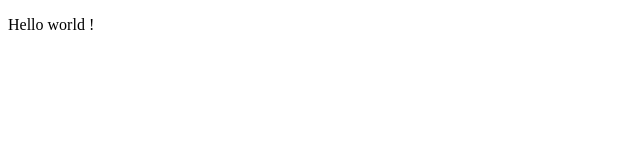
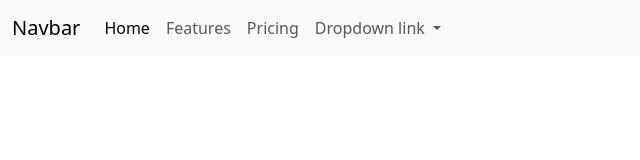
Before and after one commit to FskiTeo/projethtmlcss, a plain HTML site: page index.html in a window 1280 px wide. Shown: the whole page, without its empty margins (0-640 px from the left). Drawn offline with nearby package versions, Linux system fonts and the light colour scheme.

Commit message:
Second commit

```diff
--- a/index.html
+++ b/index.html
@@ -1,9 +1,43 @@
 <!DOCTYPE html>
 <html lang="en">
     <head>
-
+        <title>Title.</title>
+        <link href="https://cdn.jsdelivr.net/npm/bootstrap@5.3.0-alpha3/dist/css/bootstrap.min.css" rel="stylesheet" integrity="sha384-KK94CHFLLe+nY2dmCWGMq91rCGa5gtU4mk92HdvYe+M/SXH301p5ILy+dN9+nJOZ" crossorigin="anonymous">
     </head>
     <body>
-        <p>Hello world !</p>
+        <section class="header">
+            <nav class="navbar navbar-expand-lg bg-body-tertiary">
+                <div class="container-fluid">
+                  <a class="navbar-brand" href="#">Navbar</a>
+                  <button class="navbar-toggler" type="button" data-bs-toggle="collapse" data-bs-target="#navbarNavDropdown" aria-controls="navbarNavDropdown" aria-expanded="false" aria-label="Toggle navigation">
+                    <span class="navbar-toggler-icon"></span>
+                  </button>
+                  <div class="collapse navbar-collapse" id="navbarNavDropdown">
+                    <ul class="navbar-nav">
+                      <li class="nav-item">
+                        <a class="nav-link active" aria-current="page" href="#">Home</a>
+                      </li>
+                      <li class="nav-item">
+                        <a class="nav-link" href="#">Features</a>
+                      </li>
+                      <li class="nav-item">
+                        <a class="nav-link" href="#">Pricing</a>
+                      </li>
+                      <li class="nav-item dropdown">
+                        <a class="nav-link dropdown-toggle" href="#" role="button" data-bs-toggle="dropdown" aria-expanded="false">
+                          Dropdown link
+                        </a>
+                        <ul class="dropdown-menu">
+                          <li><a class="dropdown-item" href="#">Action</a></li>
+                          <li><a class="dropdown-item" href="#">Another action</a></li>
+                          <li><a class="dropdown-item" href="#">Something else here</a></li>
+                        </ul>
+                      </li>
+                    </ul>
+                  </div>
+                </div>
+              </nav>
+        </section>
     </body>
+    <script src="https://cdn.jsdelivr.net/npm/bootstrap@5.3.0-alpha3/dist/js/bootstrap.bundle.min.js" integrity="sha384-ENjdO4Dr2bkBIFxQpeoTz1HIcje39Wm4jDKdf19U8gI4ddQ3GYNS7NTKfAdVQSZe" crossorigin="anonymous"></script>
 </html>
```
